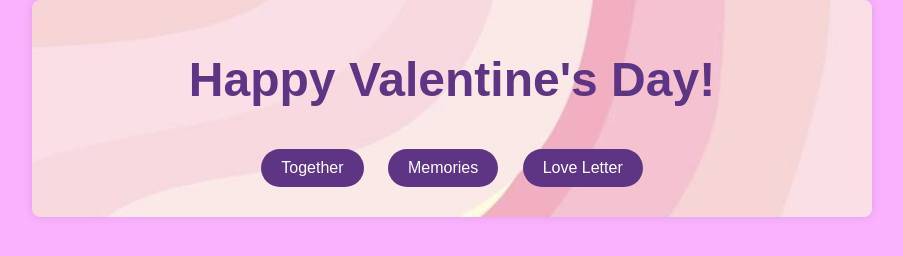
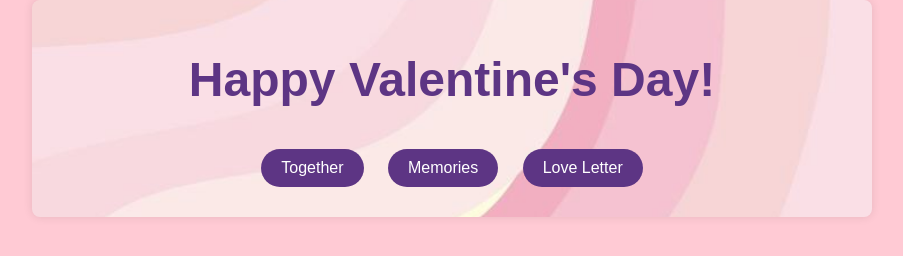
Before and after one commit to pbruce379/ppsmph, a plain HTML site: page index.html in a window 1280 px wide. Shown: the whole page, without its empty margins (188-1091 px from the left). Drawn offline with Linux system fonts and the light colour scheme.

Commit message:
Update style.css

```diff
--- a/style.css
+++ b/style.css
@@ -5,7 +5,7 @@ body {
     display: flex;
     flex-direction: column;
     align-items: center;
-    background-color: #fab2ff;
+    background-color: #ffcad4;
 
 }
 
```
